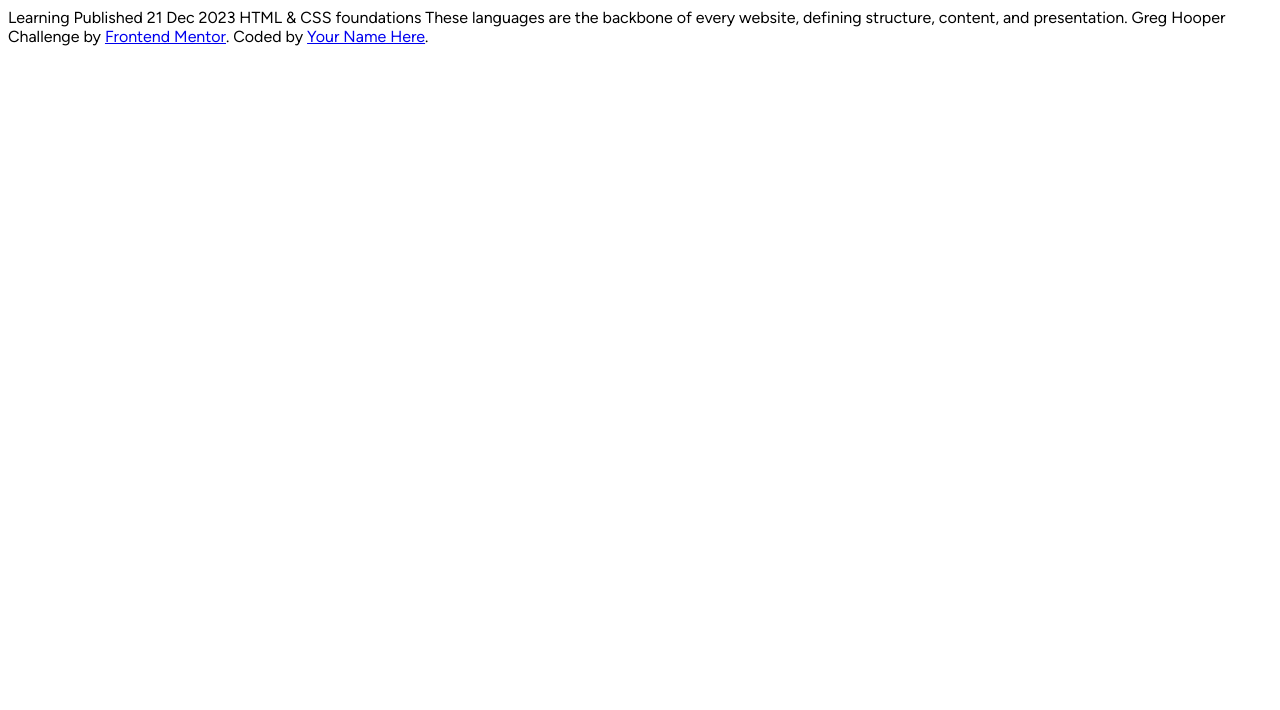
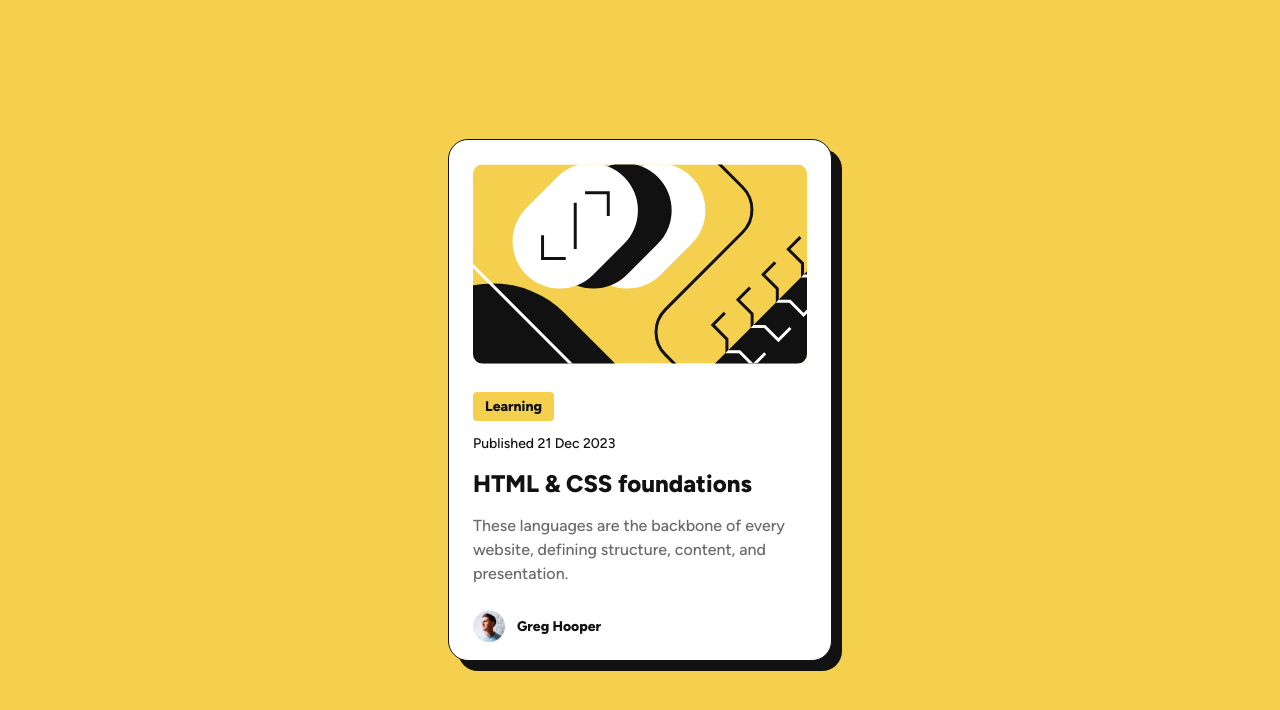
Before and after one commit to AntonioALV92/blog-preview-card, a plain HTML site: page index.html in a window 1280 px wide. Drawn offline with Linux system fonts and the light colour scheme.

Commit message:
feat(preview-card): card for preview content of blog post

```diff
--- a/css/styles.css
+++ b/css/styles.css
@@ -2,7 +2,7 @@
 /* Uso de fuente variable */
 @font-face {
     font-family: 'Figtree';
-    src: url(/assets/fonts/Figtree-VariableFont_wght.ttf);
+    src: url('../assets/fonts/Figtree-VariableFont_wght.ttf');
     font-weight: 400 800;
 }
 
@@ -28,43 +28,135 @@
     --space-50: 0.4rem;
 
     /* Tamaños de contenedores */
+    --card-width-mobile: 32.7rem;
+    --card-height-mobile: 50.1rem;
+    --card-width-desktop: 38.4rem;
+    --card-height-desktop: 52.2rem;
+    --card-image-height: 20rem;
+}
+
+/* Aplicar border-box a toda la página */
+*,
+*::before,
+*::after {
+    box-sizing: border-box;
 }
 
 html {
     font-size: var(--font-size);
 }
 
-.text-preset-1 {
-    font-weight: var(--font-weight-extra-bold);
-    font-size: 2.4rem;
-    line-height: 150%;
+/* * Layout principal (grid, flexbox, etc.) | layout.css */
+body {
+    background-color: var(--color-yellow);
+    font-size: 1.6rem;
+    font-family: var(--font-main);
+    font-weight: var(--font-weight-regular);
+    height: 100vh;
+    margin: 0;
 }
 
-.text-preset-2 {
-    font-weight: var(--font-weight-medium);
-    font-size: 1.6rem;
-    line-height: 150%;
+main {
+    width: 100%;
+    height: 100%;
+    display: flex;
+    flex-direction: column;
+    justify-content: center;
+    align-items: center;
 }
 
-.text-preset-3 {
-    font-weight: var(--font-weight-medium);
-    font-size: 1.4rem;
-    line-height: 150%;
+/* * Estilos de componentes (botones, formularios, tarjetas, etc.) | components.css */
+.card {
+    width: var(--card-width-mobile);
+    height: var(--card-height-mobile);
+    border: 0.1rem solid var(--color-gray-950);
+    border-radius: 2rem;
+    padding: 2.4rem;
+    background-color: var(--color-white);
+    box-shadow: 1rem 1rem 0 var(--color-gray-950);
 }
 
-.text-preset-3--bold {
+.card__image {
+    width: 27.9rem;
+    height: var(--card-image-height);
+    border-radius: 1rem;
+    object-fit: cover;
+}
+
+.card__content {
+    margin: 2.4rem 0;
+}
+
+.card__tag {
+    background-color: var(--color-yellow);
+    width: fit-content;
+    padding: 0.4rem 1.2rem;
+    border-radius: 0.4rem;
+    font-weight: var(--font-weight-extra-bold);
+    font-size: clamp(1.2rem, 1.5vw, 1.4rem);
+    line-height: 150%;
+    color: var(--color-gray-950);
+}
+
+.card__publish-date {
+    font-weight: var(--font-weight-medium);
+    font-size: clamp(1.2rem, 1.5vw, 1.4rem);
+    line-height: 150%;
+    color: var(--color-gray-950);
+}
+
+.card__title {
+    font-weight: var(--font-weight-extra-bold);
+    font-size: clamp(2rem, 2vw, 2.4rem);
+    line-height: 150%;
+    color: var(--color-gray-950);
+    margin: 1.2rem 0;
+}
+
+.card__title:hover {
+    cursor: pointer;
+    color: var(--color-yellow);
+}
+
+.card__description {
+    font-weight: var(--font-weight-medium);
+    font-size: clamp(1.4rem, 1.5vw, 1.6rem);
+    line-height: 150%;
+    color: var(--color-gray-500);
+}
+
+.card__footer {
+    display: flex;
+    align-items: center;
     font-weight: var(--font-weight-extra-bold);
     font-size: 1.4rem;
     line-height: 150%;
+    color: var(--color-gray-950);
 }
 
-/* * Layout principal (grid, flexbox) | layout.css */
-body {
-    font-size: 1.6rem;
-    font-family: var(--font-main);
-    font-weight: var(--font-weight-regular);
+.card__avatar {
+    width: 3.2rem;
+    height: 3.2rem;
+    margin-right: 1.2rem;
 }
 
-/* * Estilos de componentes (botones, formularios, tarjetas, etc.) | components.css */
+/* * Media queries para pantallas más grandes | responsive.css */
+/* LAPTOPS Y DESKTOPS ESTÁNDAR */
+@media (min-width: 1024px) {
+    .card {
+        width: var(--card-width-desktop);
+        height: var(--card-height-desktop);
+    }
 
-/* * Media queries para pantallas más grandes | responsive.css */
+    .card__image {
+        width: auto;
+    }
+
+    .card__publish-date {
+        margin: 1.2rem 0;
+    }
+
+    .card__description {
+        margin: 0;
+    }
+}
--- a/index.html
+++ b/index.html
@@ -13,21 +13,22 @@
   <title>Frontend Mentor | Blog preview card</title>
 </head>
 <body>
-  <main></main>
-
-  Learning
-
-  Published 21 Dec 2023
-
-  HTML & CSS foundations
-
-  These languages are the backbone of every website, defining structure, content, and presentation.
-
-  Greg Hooper
-
-  <div class="attribution">
-    Challenge by <a href="https://www.frontendmentor.io?ref=challenge" target="_blank">Frontend Mentor</a>.
-    Coded by <a href="#">Your Name Here</a>.
-  </div>
+  <main>
+    <div class="card">
+      <img class="card__image" src="./assets/images/illustration-article.svg" alt="Image of article">
+      <div class="card__content">
+        <div class="card__tag">
+          Learning
+        </div>
+        <p class="card__publish-date">Published 21 Dec 2023</p>
+        <h1 class="card__title">HTML & CSS foundations</h1>
+        <p class="card__description">These languages are the backbone of every website, defining structure, content, and presentation.</p>
+      </div>
+      <div class="card__footer">
+        <img class="card__avatar" src="./assets/images/image-avatar.webp" alt="Image of avatar">
+        Greg Hooper
+      </div>
+    </div>
+  </main>
 </body>
 </html>
```
